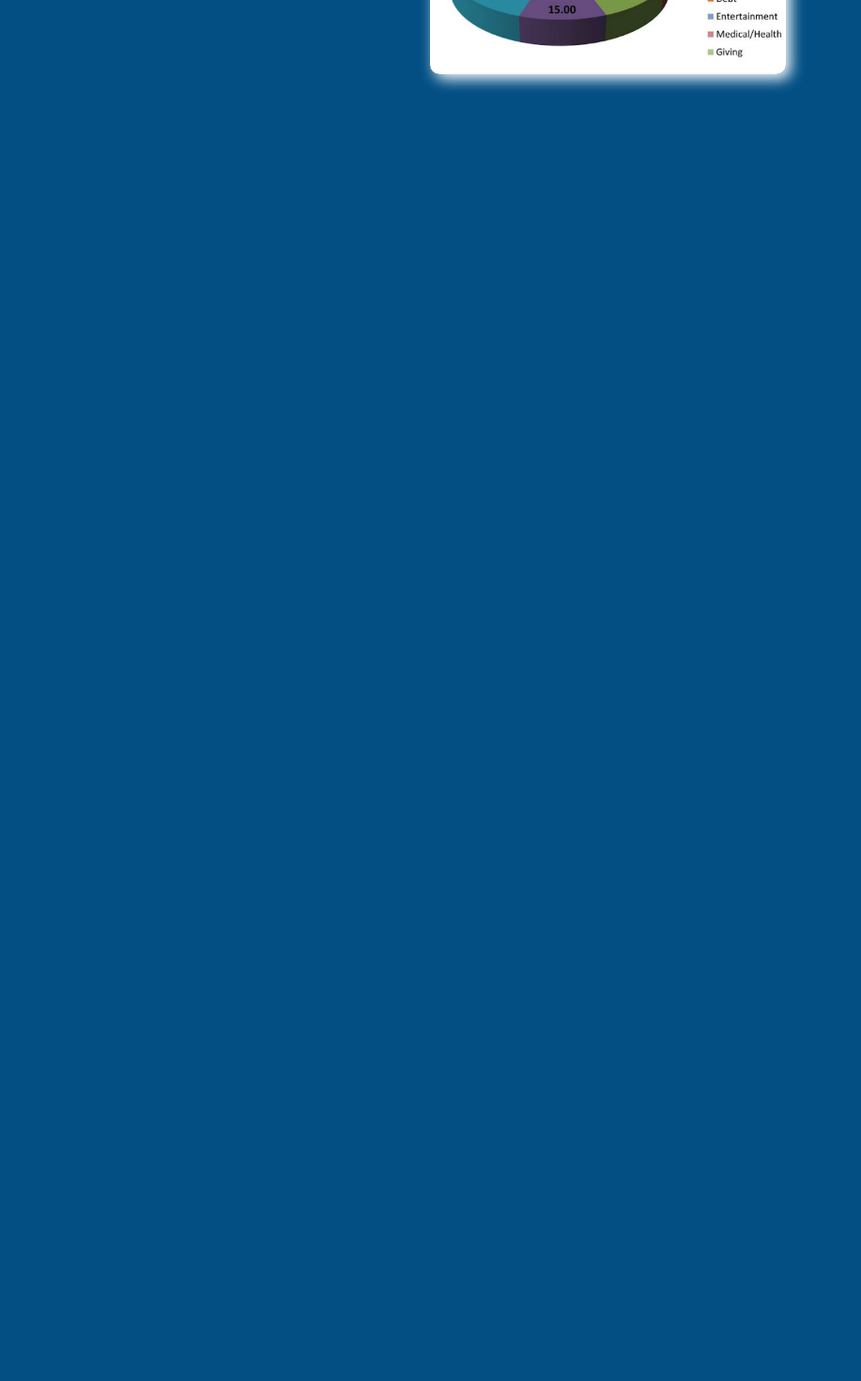
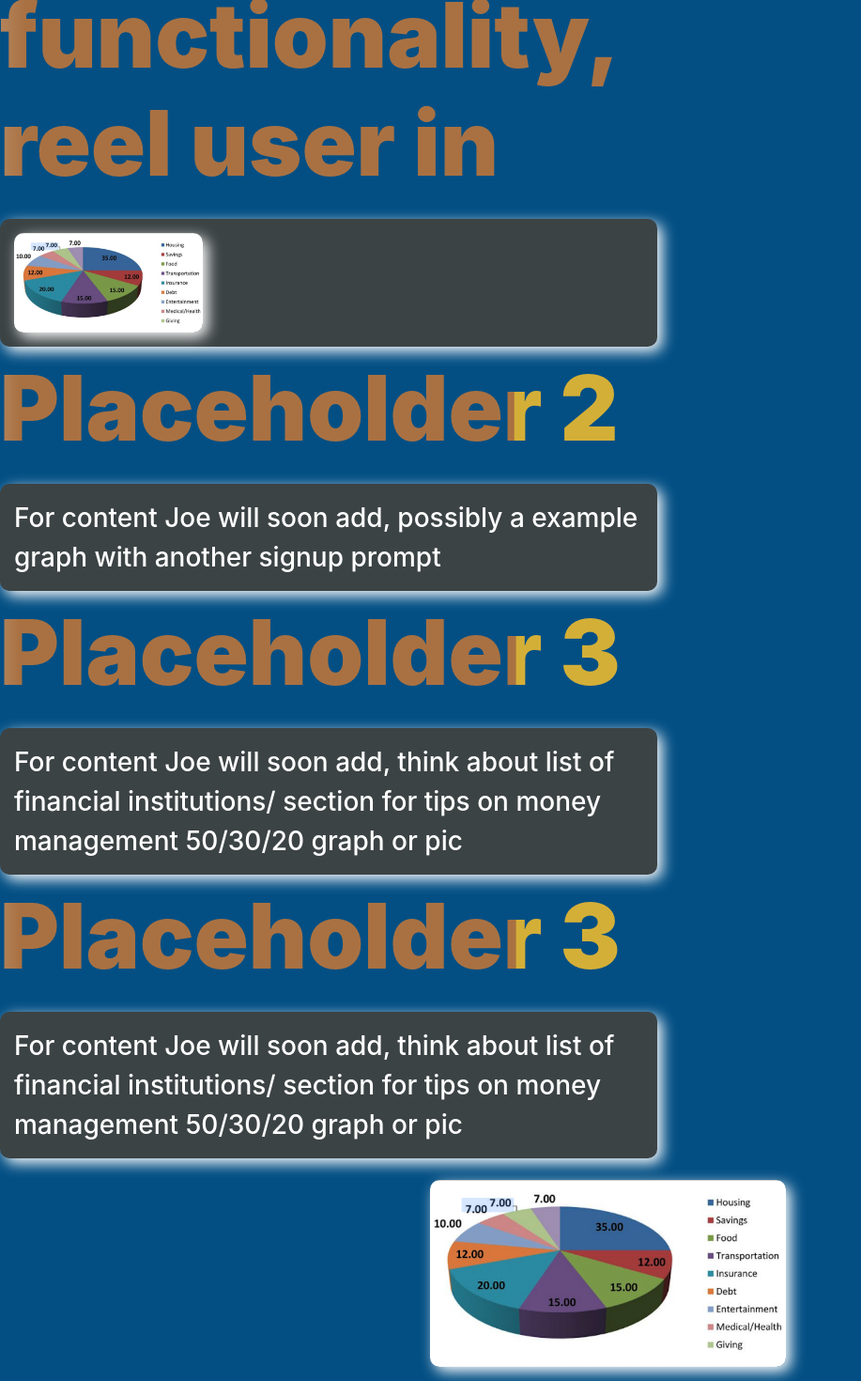
Before and after one commit to BillStephens2022/Expense-Tracker-MERN, a React (Create React App) app in the folder client/: page / in a window 1280 px wide. Shown: the part 460-1930 px from the top of the page at 94% size, without its empty margins (0-917 px from the left). Before the commit the page ends 856 px from the top, so only its background shows below. Built offline with nearby package versions, Linux system fonts and the light colour scheme.

Commit message:
added joe's changes to home page

```diff
--- a/client/src/pages/Home.js
+++ b/client/src/pages/Home.js
@@ -11,7 +11,7 @@ const Home = () => {
           <img className="dollar-image" src={dollar} alt="expense-pic" />
         </div>
         <div className="col-lg-8 col-sm-12 d-flex align-items-center">
-          <div className="about-div">
+          <div class="about-div">
             <h1 className="home-title">Expense Tracker</h1>
             <h6 className="home-description">
               Welcome to Expense Tracker - track and analyze your personal
@@ -19,6 +19,45 @@ const Home = () => {
             </h6>
           </div>
         </div>
+        <div className="col-lg-8 col-sm-12 d-flex align-items-center">
+          <div class="about-div">
+            <h1 className="placeholder-1">Preview of app functionality, reel user in</h1>
+            <h6 className="placeholder-t1">
+
+              <img className="chart-image" src={chart} alt="chart pic"></img>
+            </h6>
+          </div>
+        </div>
+        <div className="col-lg-8 col-sm-12 d-flex align-items-left">
+          <div class="about-div">
+            <h1 className="placeholder-2">Placeholder 2</h1>
+            <h6 className="placeholder-t2">
+              For content Joe will soon add, possibly a
+              example graph with another signup prompt
+            </h6>
+          </div>
+        </div>
+        <div className="col-lg-8 col-sm-12 d-flex align-items-center">
+          <div class="about-div">
+            <h1 className="placeholder-3">Placeholder 3</h1>
+            <h6 className="placeholder-t3">
+              For content Joe will soon add, think about list of financial institutions/
+              section for tips on money management 50/30/20 graph or pic
+            </h6>
+          </div>
+        </div>
+
+        <div className="col-lg-8 col-sm-12 d-flex align-items-center">
+          <div class="about-div">
+            <h1 className="placeholder-4">Placeholder 3</h1>
+            <h6 className="placeholder-t4">
+              For content Joe will soon add, think about list of financial institutions/
+              section for tips on money management 50/30/20 graph or pic
+            </h6>
+          </div>
+        </div>
+
+
       </div>
       <div className="chart-div row">
         <img className="chart-image" src={chart} alt="chart pic"></img>
```
